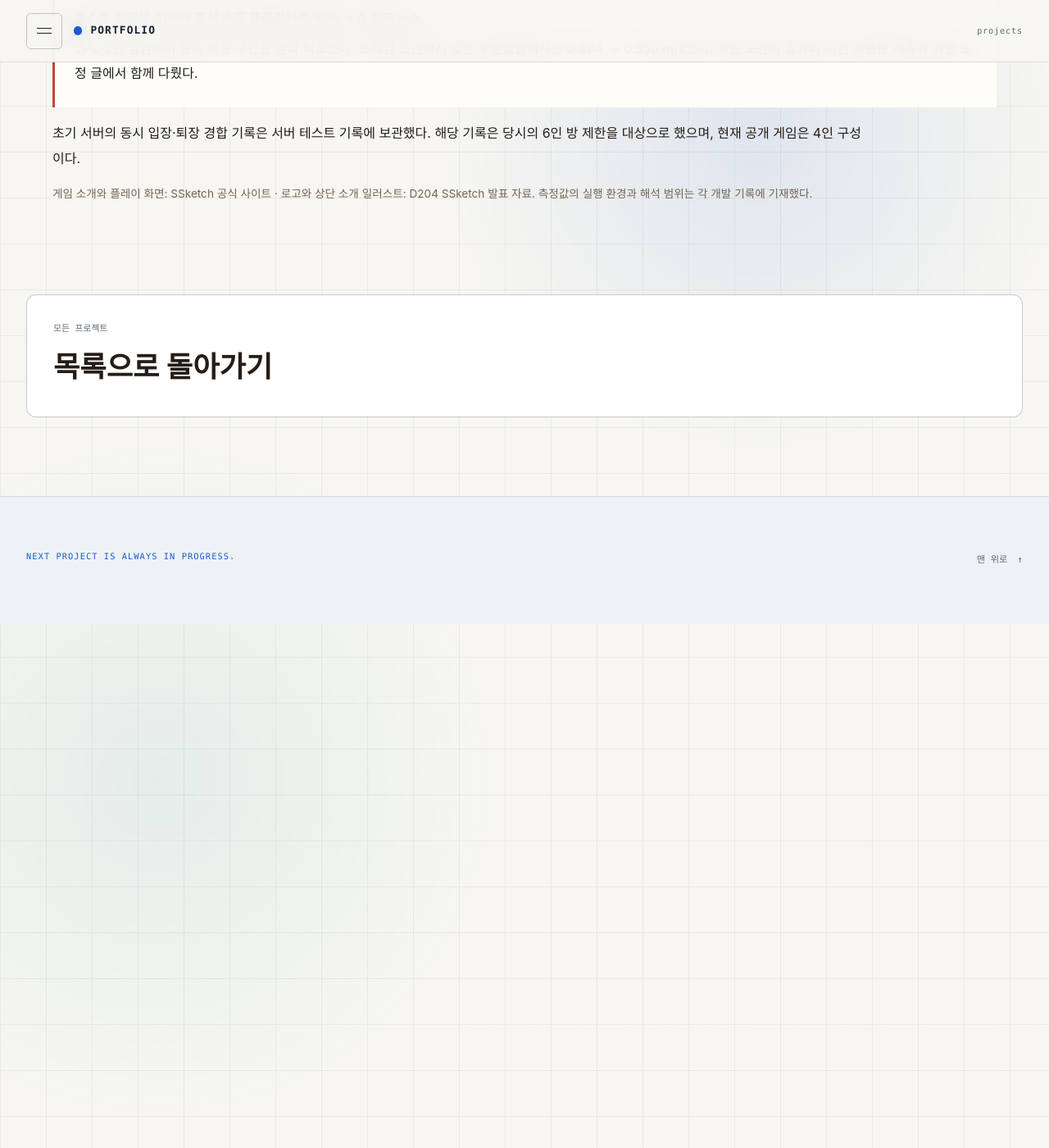
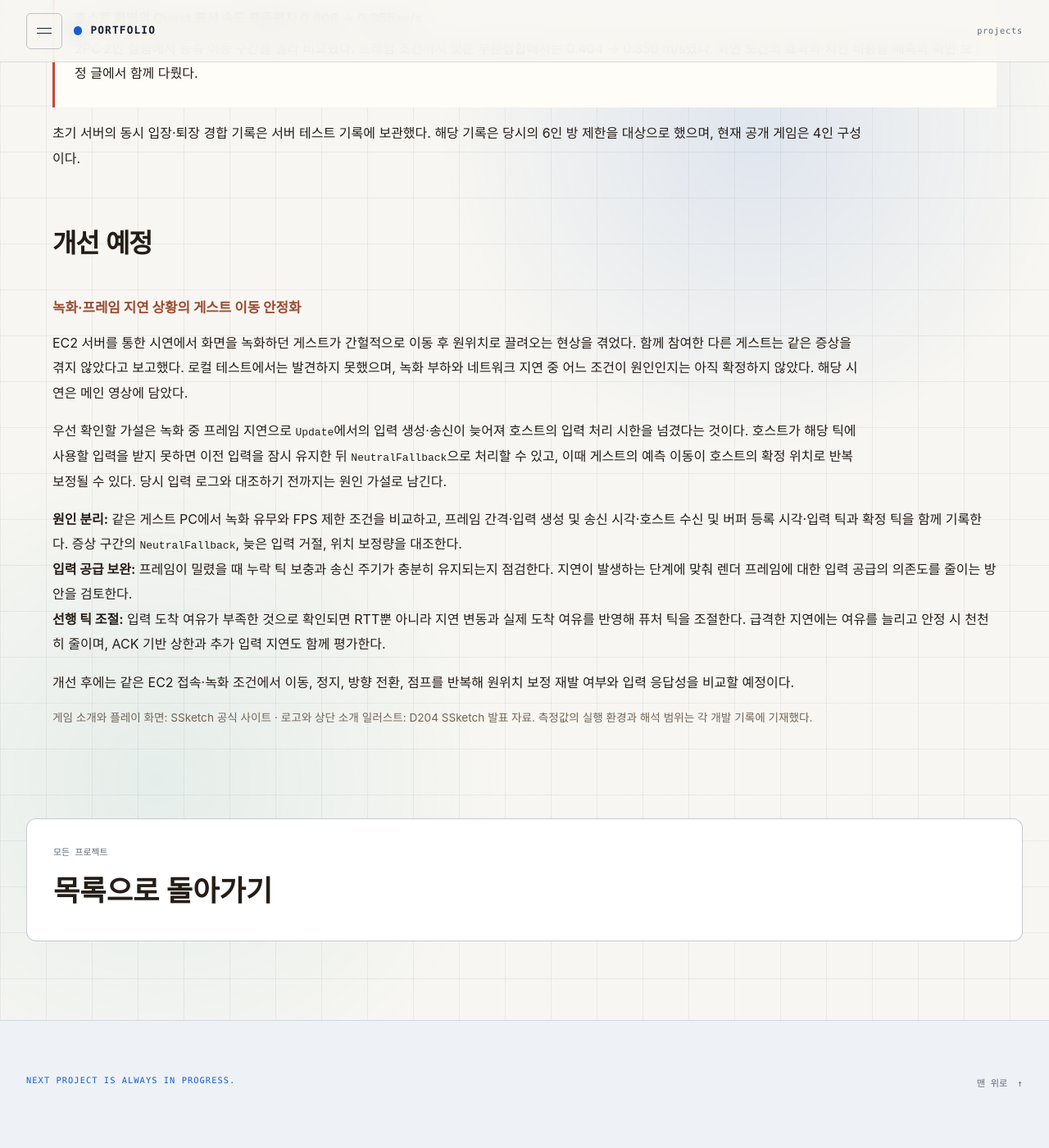
Before and after one commit to yollo4179/yollo4179.github.io, a Jekyll site: the page built from _projects/ssketch.md, in a window 1280 px wide and 1400 px high, scrolled down 6927 px. Shown: the whole window at 82% size. Built offline with Jekyll 4.4.1, drawn with Linux system fonts in a browser that asks for light colours.

Commit message:
chore: SSketch 게스트 이동 개선 예정 사항 정리

```diff
--- a/_layouts/ssketch-project.html
+++ b/_layouts/ssketch-project.html
@@ -24,7 +24,7 @@ layout: default
         </figure>
       </div>
     </header>
-    <nav class="ssketch-section-nav page-container" aria-label="프로젝트 목차"><a href="#game">게임 소개</a><a href="#role">담당 역할</a><a href="#development">개발 기록</a><a href="#evidence">검증 기록</a></nav>
+    <nav class="ssketch-section-nav page-container" aria-label="프로젝트 목차"><a href="#game">게임 소개</a><a href="#role">담당 역할</a><a href="#development">개발 기록</a><a href="#evidence">검증 기록</a><a href="#improvements">개선 예정</a></nav>
     <div class="page-container ssketch-main-content">{{ content }}</div>
     <nav class="project-pagination page-container" aria-label="프로젝트 이동"><a href="{{ '/projects/' | relative_url }}"><span>모든 프로젝트</span><strong>목록으로 돌아가기</strong></a></nav>
   </article>
--- a/_projects/ssketch.md
+++ b/_projects/ssketch.md
@@ -100,4 +100,20 @@ Unity 클라이언트 프레임워크와 C++ 네트워크 서버를 연결하고
 
 초기 서버의 동시 입장·퇴장 경합 기록은 [서버 테스트 기록]({{ '/projects/ssketch/server-test/' | relative_url }})에 보관했다. 해당 기록은 당시의 6인 방 제한을 대상으로 했으며, 현재 공개 게임은 4인 구성이다.
 
+<h2 id="improvements">개선 예정</h2>
+
+<h3>녹화·프레임 지연 상황의 게스트 이동 안정화</h3>
+
+<p>EC2 서버를 통한 시연에서 화면을 녹화하던 게스트가 간헐적으로 이동 후 원위치로 끌려오는 현상을 겪었다. 함께 참여한 다른 게스트는 같은 증상을 겪지 않았다고 보고했다. 로컬 테스트에서는 발견하지 못했으며, 녹화 부하와 네트워크 지연 중 어느 조건이 원인인지는 아직 확정하지 않았다. 해당 시연은 <a href="#demo">메인 영상</a>에 담았다.</p>
+
+<p>우선 확인할 가설은 녹화 중 프레임 지연으로 <code>Update</code>에서의 입력 생성·송신이 늦어져 호스트의 입력 처리 시한을 넘겼다는 것이다. 호스트가 해당 틱에 사용할 입력을 받지 못하면 이전 입력을 잠시 유지한 뒤 <code>NeutralFallback</code>으로 처리할 수 있고, 이때 게스트의 예측 이동이 호스트의 확정 위치로 반복 보정될 수 있다. 당시 입력 로그와 대조하기 전까지는 원인 가설로 남긴다.</p>
+
+<ul>
+  <li><strong>원인 분리:</strong> 같은 게스트 PC에서 녹화 유무와 FPS 제한 조건을 비교하고, 프레임 간격·입력 생성 및 송신 시각·호스트 수신 및 버퍼 등록 시각·입력 틱과 확정 틱을 함께 기록한다. 증상 구간의 <code>NeutralFallback</code>, 늦은 입력 거절, 위치 보정량을 대조한다.</li>
+  <li><strong>입력 공급 보완:</strong> 프레임이 밀렸을 때 누락 틱 보충과 송신 주기가 충분히 유지되는지 점검한다. 지연이 발생하는 단계에 맞춰 렌더 프레임에 대한 입력 공급의 의존도를 줄이는 방안을 검토한다.</li>
+  <li><strong>선행 틱 조절:</strong> 입력 도착 여유가 부족한 것으로 확인되면 RTT뿐 아니라 지연 변동과 실제 도착 여유를 반영해 퓨처 틱을 조절한다. 급격한 지연에는 여유를 늘리고 안정 시 천천히 줄이며, ACK 기반 상한과 추가 입력 지연도 함께 평가한다.</li>
+</ul>
+
+<p>개선 후에는 같은 EC2 접속·녹화 조건에서 이동, 정지, 방향 전환, 점프를 반복해 원위치 보정 재발 여부와 입력 응답성을 비교할 예정이다.</p>
+
 <p class="ssketch-source">게임 소개와 플레이 화면: <a href="https://ssketch.ddns.net/" target="_blank" rel="noopener noreferrer">SSketch 공식 사이트</a> · 로고와 상단 소개 일러스트: D204 SSketch 발표 자료. 측정값의 실행 환경과 해석 범위는 각 개발 기록에 기재했다.</p>
```
